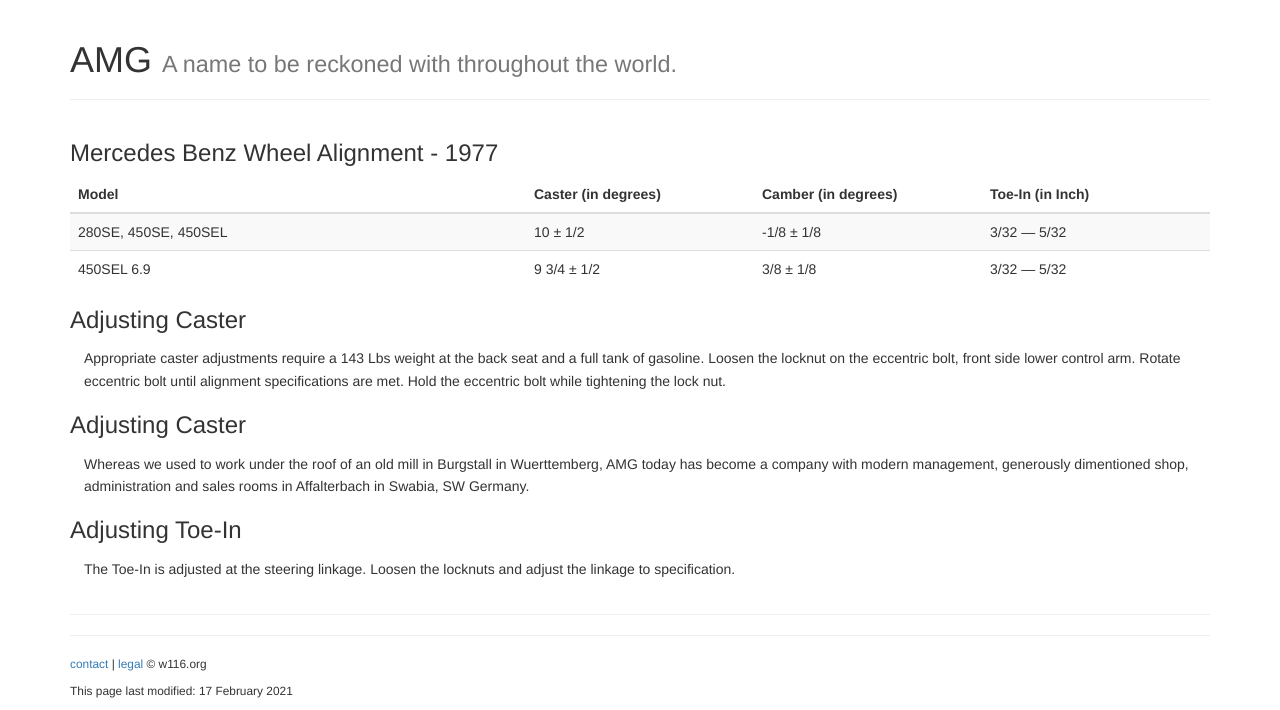
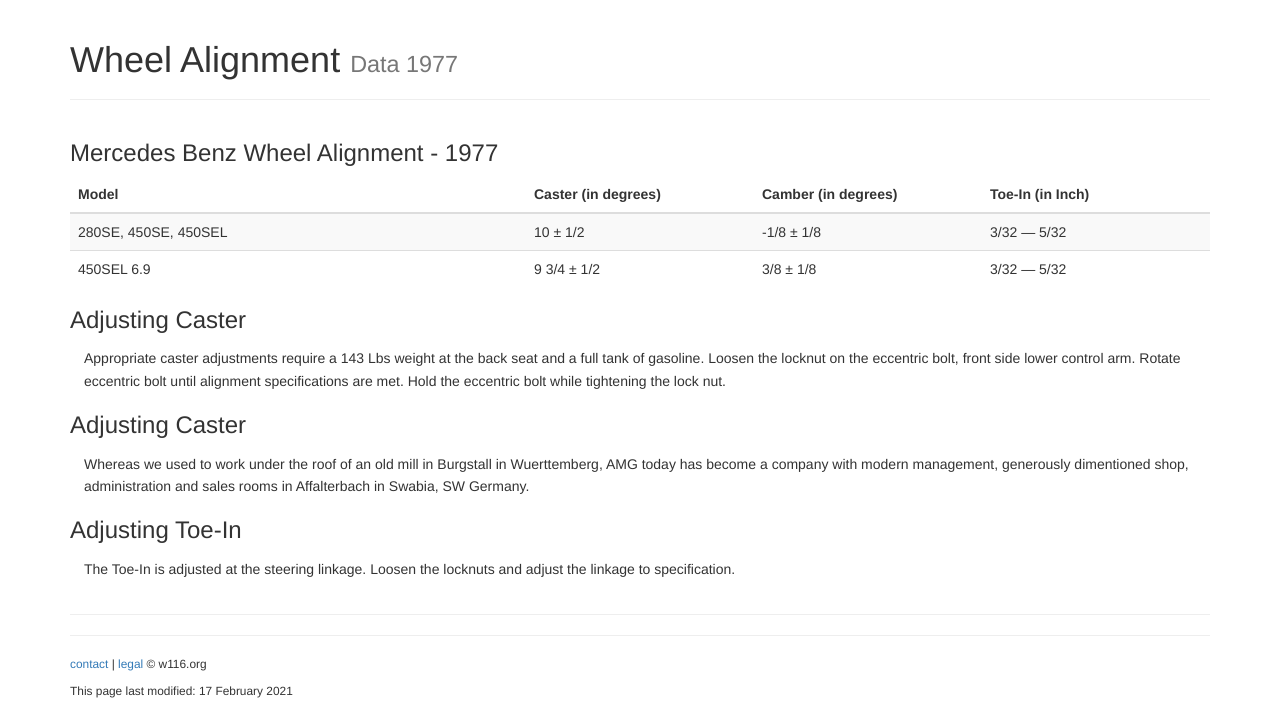
Before and after one commit to W116org/w116org.github.io, a Jekyll site: the page built from tech/wheel_alingment.html, in a window 1280 px wide. Shown: the part 501-1211 px from the top of the page. Built offline with Jekyll 4.4.1, drawn with Linux system fonts in a browser that asks for light colours; comment, search, counter and statistics services are not loaded.

Commit message:
Update wheel_alingment.html

```diff
--- a/tech/wheel_alingment.html
+++ b/tech/wheel_alingment.html
@@ -1,8 +1,8 @@
 ---
 layout: default
 
-title: "AMG"
-subtitle: "A name to be reckoned with throughout the world."
+title: "Wheel Alignment"
+subtitle: "Data 1977"
 lead:
 ---
 
```
